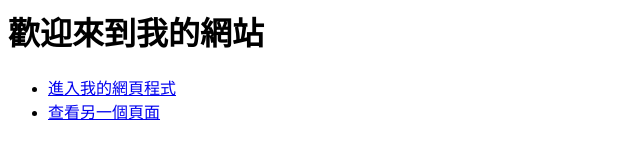
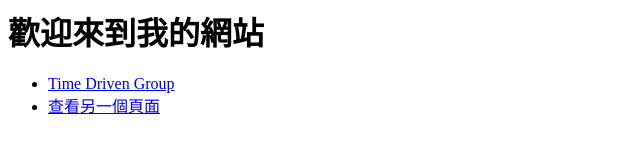
Before and after one commit to pfjasonwu/Vroom-Yetton-Decision-Model, a plain HTML site: page index.html in a window 1280 px wide. Shown: the whole page, without its empty margins (0-640 px from the left). Drawn offline with Linux system fonts and the light colour scheme.

Commit message:
Update index.html

```diff
--- a/index.html
+++ b/index.html
@@ -1,5 +1,5 @@
 <h1>歡迎來到我的網站</h1>
 <ul>
-    <li><a href="my-web-program.html">進入我的網頁程式</a></li>
+    <li><a href="vroom_yetton_model Time driven group.html">Time Driven Group</a></li>
     <li><a href="another-page.html">查看另一個頁面</a></li>
 </ul>
```
